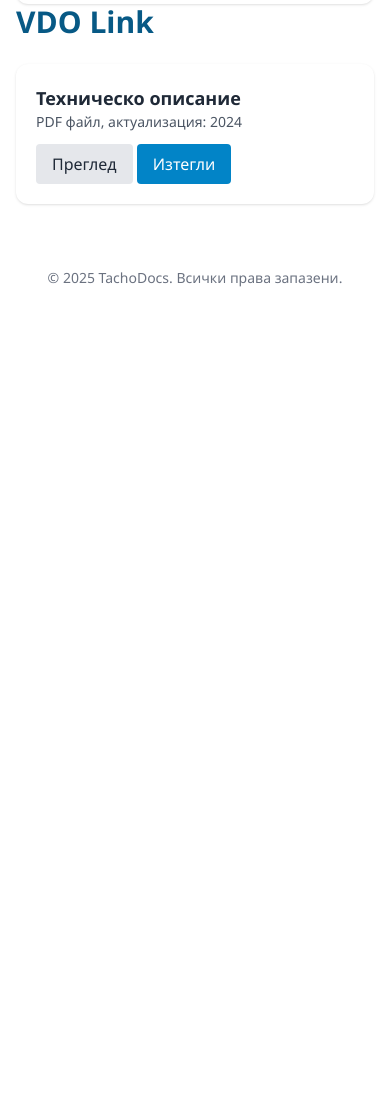
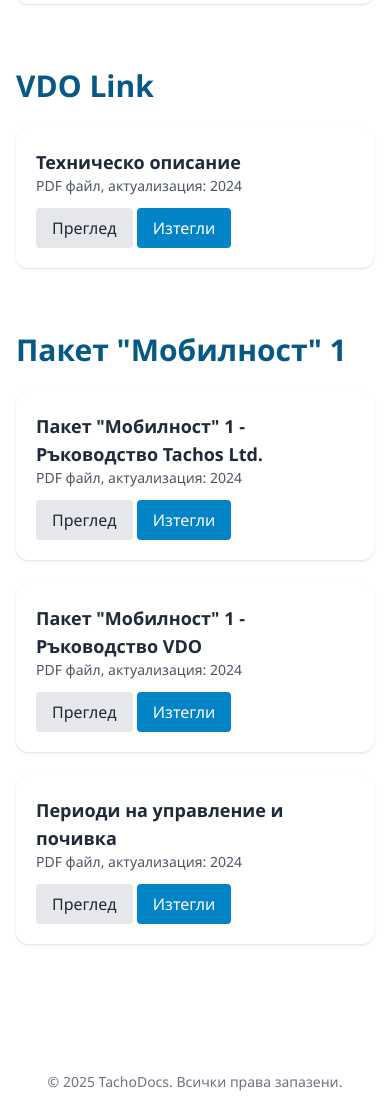
Before and after one commit to hshristev/tachodocs, a plain HTML site: page user_docs/index.html in a window 390 px wide. Shown: the part 2017-3133 px from the top of the page. Before the commit the page ends 2329 px from the top, so only its background shows below. Drawn offline with nearby package versions, Linux system fonts and the light colour scheme.

Commit message:
added mobiliti package 1 and other minor changes

```diff
--- a/user_docs/index.html
+++ b/user_docs/index.html
@@ -118,7 +118,7 @@
     </section>
 
     <!-- Section: VDO Fleet -->
-    <section id="WST2">
+    <section id="WST2" class = "mb-16">
       <h2 class="text-3xl font-semibold text-sky-800 mb-6">VDO Fleet</h2>
       <div class="grid md:grid-cols-3 gap-6">
         <div class="bg-white rounded-xl shadow p-5 doc-card">
@@ -132,7 +132,7 @@
     </section>
 
 <!-- Section: VDO Link -->
-    <section id="WST2">
+    <section id="WST2" class = "mb-16">
       <h2 class="text-3xl font-semibold text-sky-800 mb-6">VDO Link</h2>
       <div class="grid md:grid-cols-3 gap-6">
         <div class="bg-white rounded-xl shadow p-5 doc-card">
@@ -142,6 +142,39 @@
 
           <a href="docs/vdo_link.pdf" download class="mt-3 inline-block bg-sky-600 text-white px-4 py-2 rounded hover:bg-sky-700">Изтегли</a>
         </div>
+      </div>
+    </section>
+
+    <section id="WST2" class = "mb-16">
+      <h2 class="text-3xl font-semibold text-sky-800 mb-6">Пакет "Мобилност" 1</h2>
+      <div class="grid md:grid-cols-3 gap-6">
+
+ <div class="bg-white rounded-xl shadow p-5 doc-card">
+          <h3 class="text-lg font-semibold">Пакет "Мобилност" 1 - Ръководство Tachos Ltd.</h3>
+          <p class="text-sm text-gray-600">PDF файл, актуализация: 2024</p>
+           <a href="docs/mp_user_tachos.pdf" target="_blank" class="inline-block bg-gray-200 text-gray-800 px-4 py-2 rounded hover:bg-gray-300">Преглед</a>
+
+          <a href="docs/mp_user_tachos.pdf" download class="mt-3 inline-block bg-sky-600 text-white px-4 py-2 rounded hover:bg-sky-700">Изтегли</a>
+        </div>
+
+        <div class="bg-white rounded-xl shadow p-5 doc-card">
+          <h3 class="text-lg font-semibold">Пакет "Мобилност" 1 - Ръководство VDO</h3>
+          <p class="text-sm text-gray-600">PDF файл, актуализация: 2024</p>
+           <a href="docs/mp_user.pdf" target="_blank" class="inline-block bg-gray-200 text-gray-800 px-4 py-2 rounded hover:bg-gray-300">Преглед</a>
+
+          <a href="docs/mp_user.pdf" download class="mt-3 inline-block bg-sky-600 text-white px-4 py-2 rounded hover:bg-sky-700">Изтегли</a>
+        </div>
+
+
+
+        <div class="bg-white rounded-xl shadow p-5 doc-card">
+          <h3 class="text-lg font-semibold">Периоди на управление и почивка</h3>
+          <p class="text-sm text-gray-600">PDF файл, актуализация: 2024</p>
+           <a href="docs/driving_time.pdf" target="_blank" class="inline-block bg-gray-200 text-gray-800 px-4 py-2 rounded hover:bg-gray-300">Преглед</a>
+
+          <a href="docs/driving_time.pdf" download class="mt-3 inline-block bg-sky-600 text-white px-4 py-2 rounded hover:bg-sky-700">Изтегли</a>
+        </div>
+
       </div>
     </section>
 
```
Also changed, not shown: tachodocs.html (+4 -0 lines), 3 other files.
